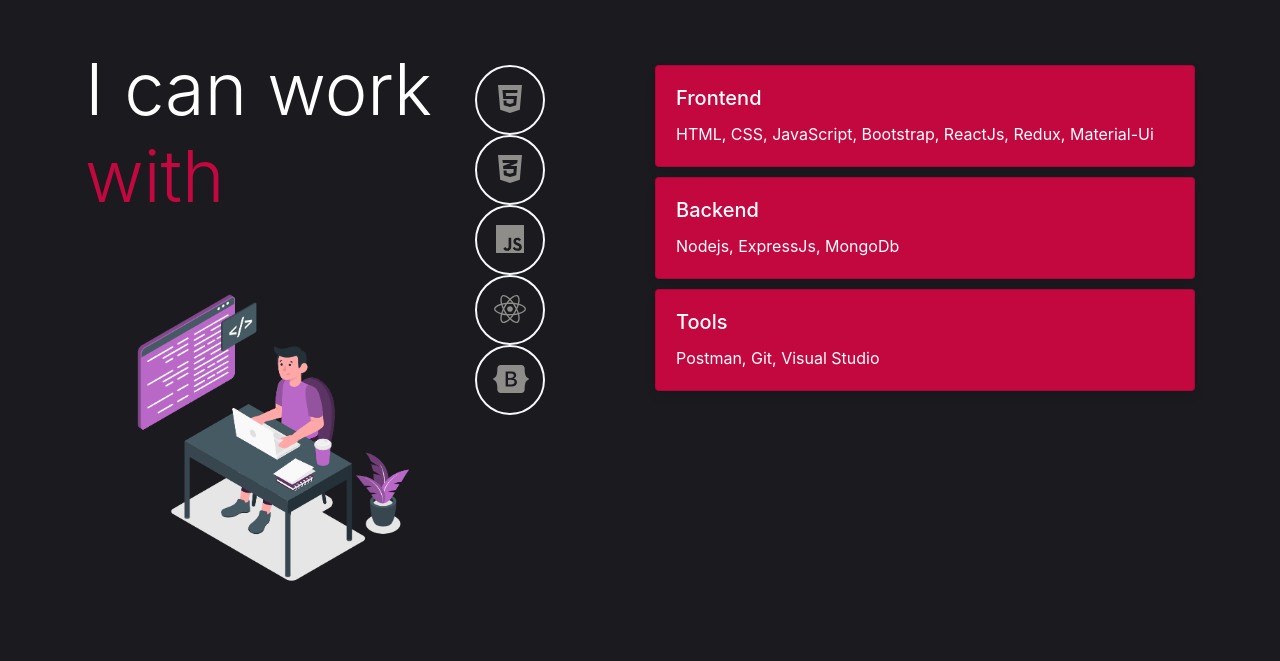
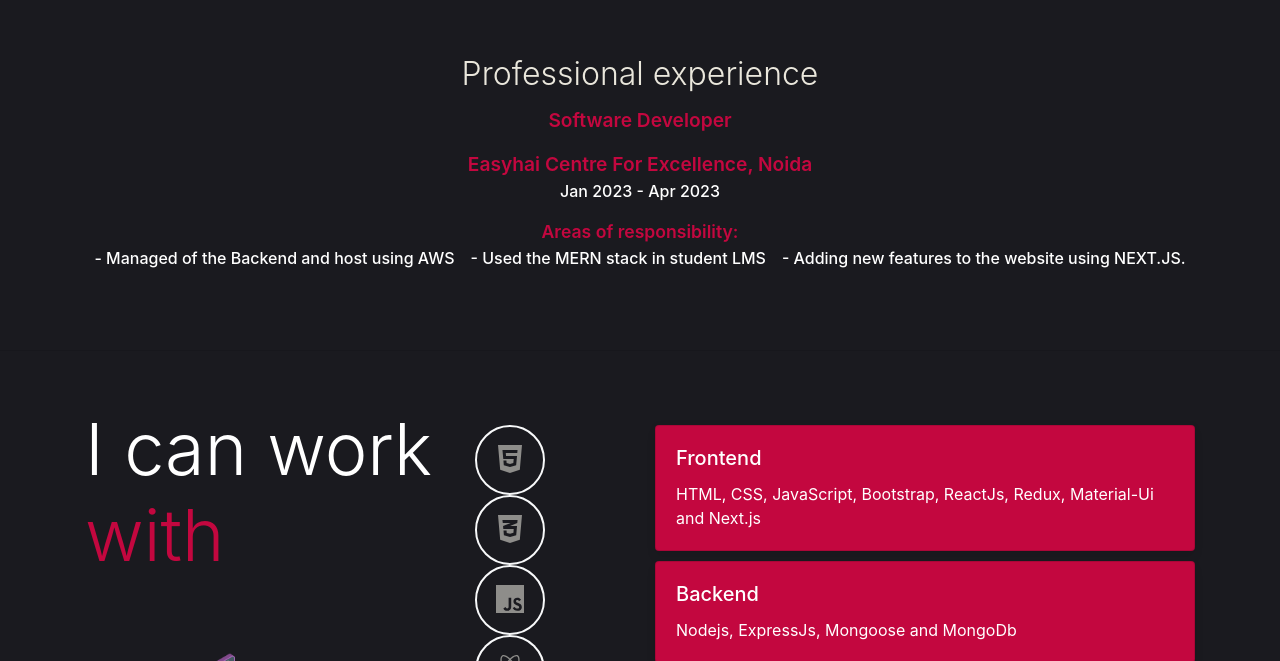
Before and after one commit to niteshrawat0401/My-Portfolio, a React (Create React App) app in the folder PorfolioWebsite-main/: page / in a window 1280 px wide. Shown: the part 1339-2000 px from the top of the page. Built offline with nearby package versions, Linux system fonts and the light colour scheme.

Commit message:
add Professional experience

```diff
--- a/PorfolioWebsite-main/src/App.js
+++ b/PorfolioWebsite-main/src/App.js
@@ -11,6 +11,7 @@ import Button from 'react-bootstrap/Button'
 import { FontAwesomeIcon } from '@fortawesome/react-fontawesome'
 import { faAdjust } from '@fortawesome/free-solid-svg-icons'
 import './components/styles.css'
+import { ProffesionalExperience } from './components/ProffesionalExperience';
 
 function App() {
 
@@ -27,6 +28,7 @@ function App() {
             <Navbar.Collapse id="basic-navbar-nav">
                 <Nav className="mr-auto">
                     <Nav.Link href="#about" className="link">About me</Nav.Link>
+                    <Nav.Link href="#experience" className="link">Proffesional experience</Nav.Link>
                     <Nav.Link href="#skills" className="link">Skills</Nav.Link>
                     <Nav.Link href="#Project" className="link">Project</Nav.Link>
                     <Nav.Link href="#contact" className="link">Contact</Nav.Link>
@@ -42,6 +44,9 @@ function App() {
           </div>
           <div id="about">
           <About darkMode={darkMode} />
+          </div>
+          <div id="experience">
+          <ProffesionalExperience darkMode={darkMode} />
           </div>
           <div id="skills">
           <Skills darkMode={darkMode} />
--- a/PorfolioWebsite-main/src/components/About.jsx
+++ b/PorfolioWebsite-main/src/components/About.jsx
@@ -110,7 +110,7 @@ const About = ({darkMode}) => {
                             <FontAwesomeIcon className="dark" size="lg" icon={faLinkedin}/> Nitesh Singh Rawat
                           </Button>
                         </a>
-                        <a href="https://github.com/niteshrawat0401?tab=repositories" target="_blank" rel="noreferrer noopener">
+                        <a href="https://github.com/niteshrawat0401" target="_blank" rel="noreferrer noopener">
                           <Button variant={darkMode ? "outline-light" : "outline-dark"}>
                             <FontAwesomeIcon className="dark" size="lg" icon={faGithub}/>  Nitesh Singh Rawat
                           </Button>
@@ -122,7 +122,7 @@ const About = ({darkMode}) => {
                 </Row>
                 <br></br>
                 <hr></hr>
-                <br></br>
+                {/* <br></br> */}
               </Container>
             </Fade>
         </div>
--- a/PorfolioWebsite-main/src/components/Contact.jsx
+++ b/PorfolioWebsite-main/src/components/Contact.jsx
@@ -82,7 +82,7 @@ const Contact = ({darkMode}) => {
                         <ul className="home-about-social-links">
                             <li className="social-icons">
                                 <a
-                                    href="https://github.com/niteshrawat0401?tab=repositories"
+                                    href="https://github.com/niteshrawat0401"
                                     target="_blank"
                                     rel="noreferrer"
                                     className="icon-colour  home-social-icons"
--- /dev/null
+++ b/PorfolioWebsite-main/src/components/ProffesionalExperience.jsx
@@ -0,0 +1,35 @@
+import React from 'react'
+import { Fade } from "react-awesome-reveal";
+import './styles.css';
+import resume from '../media/Nitesh Singh Rawat Resume.pdf'
+import { FontAwesomeIcon } from '@fortawesome/react-fontawesome';
+import { faGithub, faLinkedin } from '@fortawesome/free-brands-svg-icons';
+import { faFile } from '@fortawesome/free-solid-svg-icons';
+import Card from 'react-bootstrap/Card'
+import Button from 'react-bootstrap/Button'
+import Col from 'react-bootstrap/Col'
+import Container from 'react-bootstrap/Container'
+import Row from 'react-bootstrap/Row'
+
+export const ProffesionalExperience = ({darkMode}) => {
+  return (
+    <div data-theme={darkMode ? "dark" : "light"}>
+          <br></br>
+          <br></br>
+          <br></br>
+         <Container  align='center'>
+              <Card.Title><h2 className="lead">Professional experience</h2></Card.Title>
+              <Card.Text style={{fontSize: "1rem", fontWeight: "500"}}>
+                <p><strong  style={{fontSize: "1.2rem", fontWeight: "600"}}>Software Developer </strong></p>
+                      <strong style={{fontSize: "1.2rem", fontWeight: "600"}}>Easyhai Centre For Excellence, Noida </strong>
+                      <p style={{color: "white"}}>Jan 2023 - Apr 2023</p>
+                        <strong style={{fontSize: "1.1rem", fontWeight: "600"}}>Areas of responsibility:</strong>
+                        <p style={{color: "white"}}> <span>- Managed of the Backend and host using AWS&emsp;</span><span>- Used the MERN stack in student LMS&emsp;</span><span>- Adding new features to the website using NEXT.JS.</span></p>
+                        </Card.Text>
+              </Container>
+              <br></br>
+              <br></br>
+              <hr></hr>
+    </div>
+  )
+}
--- a/PorfolioWebsite-main/src/components/Skills.jsx
+++ b/PorfolioWebsite-main/src/components/Skills.jsx
@@ -46,19 +46,19 @@ const Skills = ({darkMode}) => {
                     <Card className="skill-nbcard">
                         <Card.Body>
                             <Card.Title>Frontend</Card.Title>
-                            <Card.Text>HTML, CSS, JavaScript, Bootstrap, ReactJs, Redux, Material-Ui </Card.Text>
+                            <Card.Text>HTML, CSS, JavaScript, Bootstrap, ReactJs, Redux, Material-Ui and Next.js </Card.Text>
                         </Card.Body>
                     </Card>
                     <Card className="skill-nbcard">
                         <Card.Body >
                             <Card.Title>Backend</Card.Title>
-                            <Card.Text>Nodejs, ExpressJs, MongoDb</Card.Text>
+                            <Card.Text>Nodejs, ExpressJs, Mongoose and MongoDb</Card.Text>
                         </Card.Body>
                     </Card>
                     <Card className="skill-nbcard">
                         <Card.Body >
                             <Card.Title>Tools</Card.Title>
-                            <Card.Text>Postman, Git, Visual Studio</Card.Text>
+                            <Card.Text>Postman, Git and Visual Studio</Card.Text>
                         </Card.Body>
                     </Card>
                 </Col>
```
Also changed, not shown: 1 other file (tests, documents, lock files or other folders).
